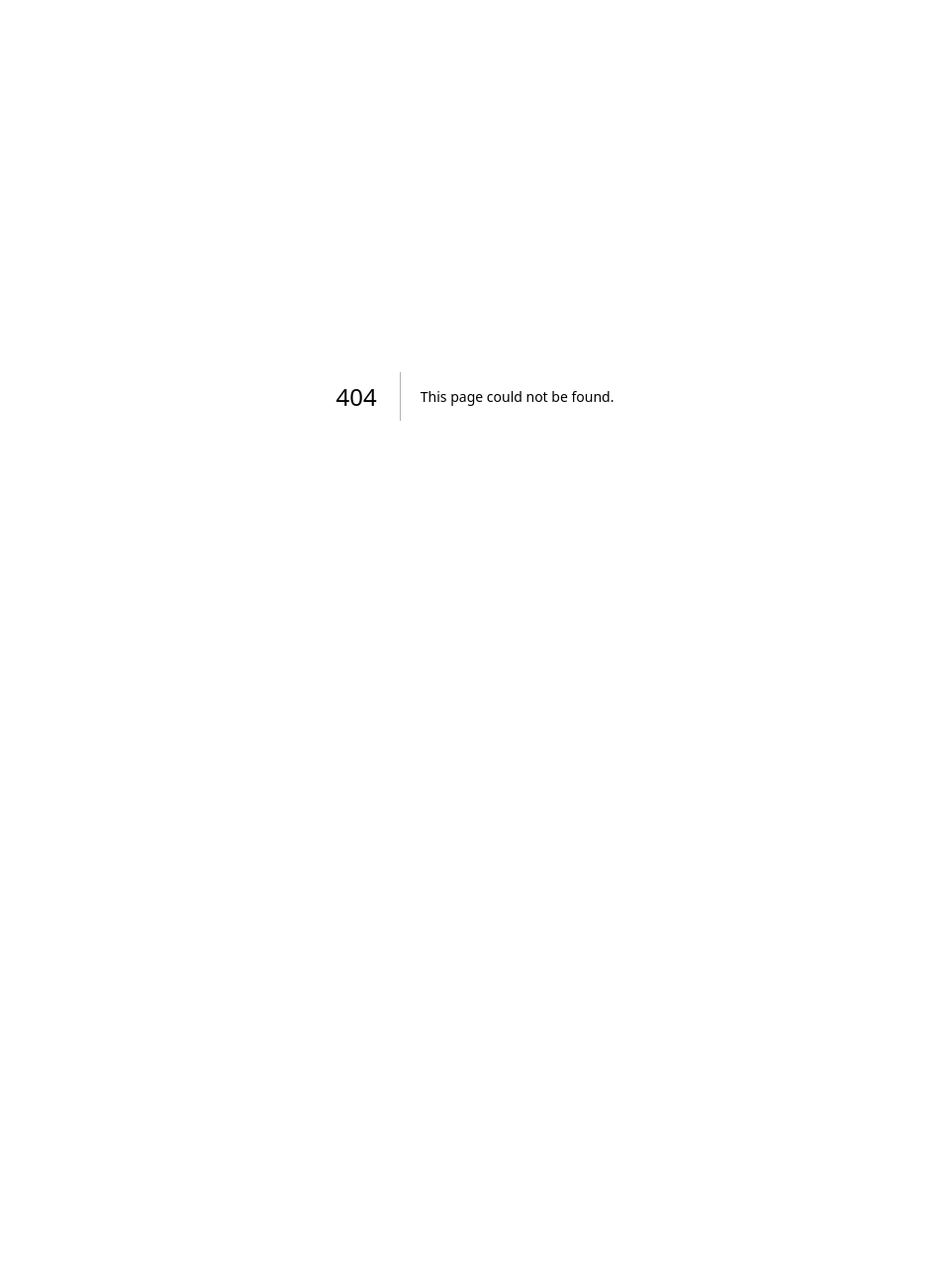
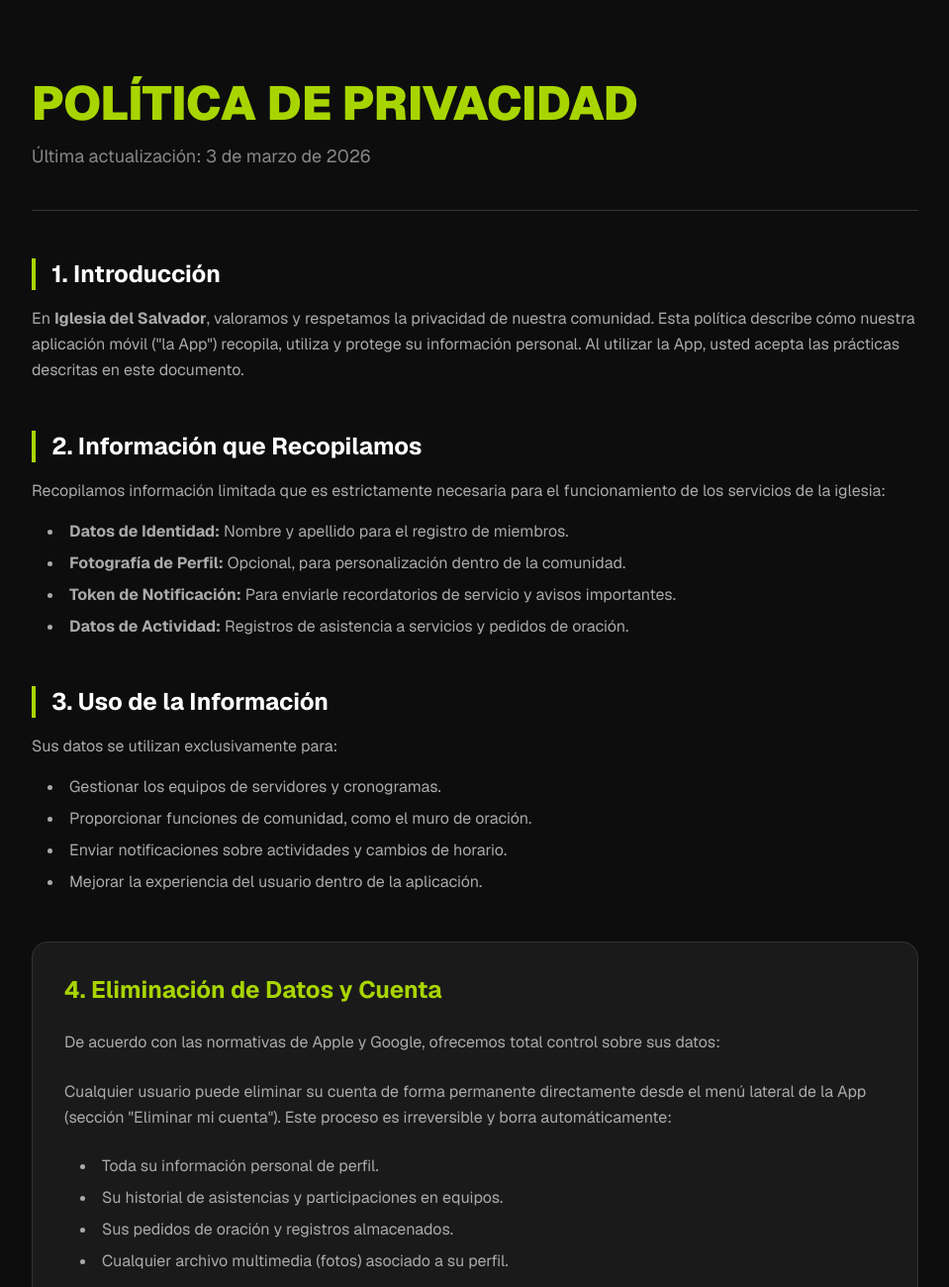
Before and after one commit to Grafic2025/iglesia-admin, a Next.js app: page /privacy in a window 1280 px wide. Before the commit this address had no page. Shown: the top 1300 px of the page at 99% size, without its empty margins (160-1119 px from the left). Before the commit the page ends 800 px from the top, so only its background shows below. Built offline with nearby package versions, Linux system fonts and the light colour scheme.

Commit message:
feat: agregar página de política de privacidad pública

```diff
--- /dev/null
+++ b/app/privacy/page.tsx
@@ -0,0 +1,98 @@
+import React from 'react';
+
+export default function PrivacyPolicy() {
+    return (
+        <div className="min-h-screen bg-[#0d0d0d] text-white p-8 md:p-20 font-sans">
+            <div className="max-w-4xl mx-auto space-y-12">
+                {/* Header */}
+                <header className="border-b border-[#333] pb-10">
+                    <h1 className="text-4xl md:text-5xl font-black text-[#A8D500] mb-4">
+                        POLÍTICA DE PRIVACIDAD
+                    </h1>
+                    <p className="text-[#888] text-lg">
+                        Última actualización: 3 de marzo de 2026
+                    </p>
+                </header>
+
+                {/* Section: Introduction */}
+                <section className="space-y-4">
+                    <h2 className="text-2xl font-bold border-l-4 border-[#A8D500] pl-4">1. Introducción</h2>
+                    <p className="text-[#aaa] leading-relaxed">
+                        En <strong>Iglesia del Salvador</strong>, valoramos y respetamos la privacidad de nuestra comunidad.
+                        Esta política describe cómo nuestra aplicación móvil ("la App") recopila, utiliza y protege su información personal.
+                        Al utilizar la App, usted acepta las prácticas descritas en este documento.
+                    </p>
+                </section>
+
+                {/* Section: Data Collection */}
+                <section className="space-y-4">
+                    <h2 className="text-2xl font-bold border-l-4 border-[#A8D500] pl-4">2. Información que Recopilamos</h2>
+                    <p className="text-[#aaa] leading-relaxed">
+                        Recopilamos información limitada que es estrictamente necesaria para el funcionamiento de los servicios de la iglesia:
+                    </p>
+                    <ul className="list-disc list-inside text-[#aaa] space-y-2 ml-4">
+                        <li><strong>Datos de Identidad:</strong> Nombre y apellido para el registro de miembros.</li>
+                        <li><strong>Fotografía de Perfil:</strong> Opcional, para personalización dentro de la comunidad.</li>
+                        <li><strong>Token de Notificación:</strong> Para enviarle recordatorios de servicio y avisos importantes.</li>
+                        <li><strong>Datos de Actividad:</strong> Registros de asistencia a servicios y pedidos de oración.</li>
+                    </ul>
+                </section>
+
+                {/* Section: Purpose */}
+                <section className="space-y-4">
+                    <h2 className="text-2xl font-bold border-l-4 border-[#A8D500] pl-4">3. Uso de la Información</h2>
+                    <p className="text-[#aaa] leading-relaxed">
+                        Sus datos se utilizan exclusivamente para:
+                    </p>
+                    <ul className="list-disc list-inside text-[#aaa] space-y-2 ml-4">
+                        <li>Gestionar los equipos de servidores y cronogramas.</li>
+                        <li>Proporcionar funciones de comunidad, como el muro de oración.</li>
+                        <li>Enviar notificaciones sobre actividades y cambios de horario.</li>
+                        <li>Mejorar la experiencia del usuario dentro de la aplicación.</li>
+                    </ul>
+                </section>
+
+                {/* Section: Data Deletion */}
+                <section className="space-y-6 bg-[#1a1a1a] p-8 rounded-2xl border border-[#333]">
+                    <h2 className="text-2xl font-bold text-[#A8D500]">4. Eliminación de Datos y Cuenta</h2>
+                    <p className="text-[#aaa] leading-relaxed">
+                        De acuerdo con las normativas de Apple y Google, ofrecemos total control sobre sus datos:
+                    </p>
+                    <p className="text-[#aaa] leading-relaxed">
+                        Cualquier usuario puede eliminar su cuenta de forma permanente directamente desde el menú lateral de la App (sección "Eliminar mi cuenta").
+                        Este proceso es irreversible y borra automáticamente:
+                    </p>
+                    <ul className="list-disc list-inside text-[#aaa] space-y-2 ml-4">
+                        <li>Toda su información personal de perfil.</li>
+                        <li>Su historial de asistencias y participaciones en equipos.</li>
+                        <li>Sus pedidos de oración y registros almacenados.</li>
+                        <li>Cualquier archivo multimedia (fotos) asociado a su perfil.</li>
+                    </ul>
+                </section>
+
+                {/* Section: Security */}
+                <section className="space-y-4">
+                    <h2 className="text-2xl font-bold border-l-4 border-[#A8D500] pl-4">5. Seguridad de Datos</h2>
+                    <p className="text-[#aaa] leading-relaxed">
+                        Utilizamos servicios de infraestructura líder en el mercado (Supabase/PostgreSQL) con cifrado en tránsito para asegurar que sus datos
+                        estén protegidos contra accesos no autorizados. No compartimos ni vendemos su información a terceros con fines comerciales.
+                    </p>
+                </section>
+
+                {/* Section: Contact */}
+                <section className="space-y-4">
+                    <h2 className="text-2xl font-bold border-l-4 border-[#A8D500] pl-4">6. Contacto</h2>
+                    <p className="text-[#aaa] leading-relaxed">
+                        Si tiene preguntas sobre esta política o desea ejercer sus derechos sobre sus datos, puede contactarnos a través de la sección de soporte
+                        de la aplicación o visitándonos en nuestra sede física.
+                    </p>
+                </section>
+
+                {/* Footer */}
+                <footer className="pt-10 border-t border-[#333] text-center text-[#555] text-sm">
+                    © 2026 Iglesia del Salvador. Todos los derechos reservados.
+                </footer>
+            </div>
+        </div>
+    );
+}
```
